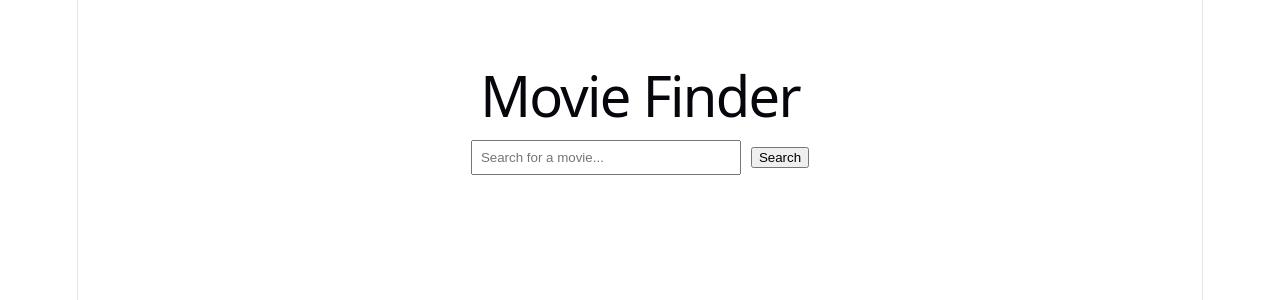
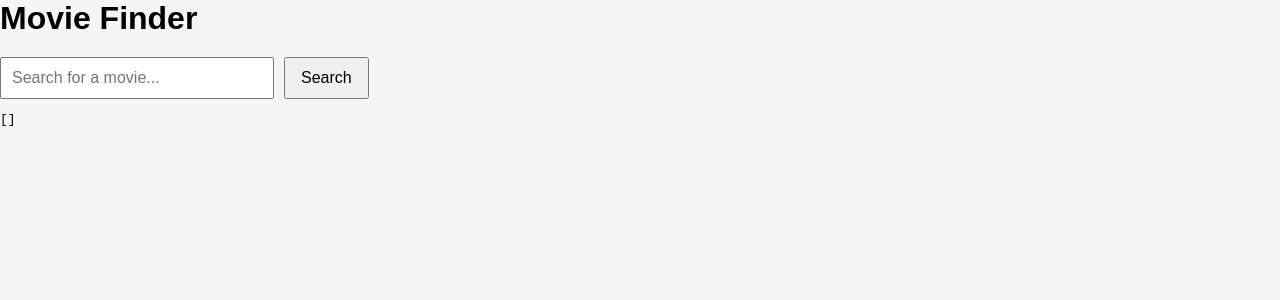
Before and after one commit to jesusrflores/movie-finder-app, a React (Vite) app: page / in a window 1280 px wide. Shown: the top 300 px of the page. Built offline with nearby package versions, Linux system fonts and the light colour scheme.

Commit message:
added OMDB API and changed css styling in app and index

```diff
--- a/src/App.css
+++ b/src/App.css
@@ -1,184 +1,25 @@
-.counter {
-  font-size: 16px;
-  padding: 5px 10px;
-  border-radius: 5px;
-  color: var(--accent);
-  background: var(--accent-bg);
-  border: 2px solid transparent;
-  transition: border-color 0.3s;
-  margin-bottom: 24px;
-
-  &:hover {
-    border-color: var(--accent-border);
-  }
-  &:focus-visible {
-    outline: 2px solid var(--accent);
-    outline-offset: 2px;
-  }
+.app {
+  text-align: center;
+  padding: 40px 20px;
 }
 
-.hero {
-  position: relative;
-
-  .base,
-  .framework,
-  .vite {
-    inset-inline: 0;
-    margin: 0 auto;
-  }
-
-  .base {
-    width: 170px;
-    position: relative;
-    z-index: 0;
-  }
-
-  .framework,
-  .vite {
-    position: absolute;
-  }
-
-  .framework {
-    z-index: 1;
-    top: 34px;
-    height: 28px;
-    transform: perspective(2000px) rotateZ(300deg) rotateX(44deg) rotateY(39deg)
-      scale(1.4);
-  }
-
-  .vite {
-    z-index: 0;
-    top: 107px;
-    height: 26px;
-    width: auto;
-    transform: perspective(2000px) rotateZ(300deg) rotateX(40deg) rotateY(39deg)
-      scale(0.8);
-  }
+.title {
+  margin-bottom: 20px;
 }
 
-#center {
-  display: flex;
-  flex-direction: column;
-  gap: 25px;
-  place-content: center;
-  place-items: center;
-  flex-grow: 1;
-
-  @media (max-width: 1024px) {
-    padding: 32px 20px 24px;
-    gap: 18px;
-  }
+.search-container {
+  margin-bottom: 30px;
 }
 
-#next-steps {
-  display: flex;
-  border-top: 1px solid var(--border);
-  text-align: left;
-
-  & > div {
-    flex: 1 1 0;
-    padding: 32px;
-    @media (max-width: 1024px) {
-      padding: 24px 20px;
-    }
-  }
-
-  .icon {
-    margin-bottom: 16px;
-    width: 22px;
-    height: 22px;
-  }
-
-  @media (max-width: 1024px) {
-    flex-direction: column;
-    text-align: center;
-  }
+.search-input {
+  padding: 10px;
+  width: 250px;
+  font-size: 16px;
 }
 
-#docs {
-  border-right: 1px solid var(--border);
-
-  @media (max-width: 1024px) {
-    border-right: none;
-    border-bottom: 1px solid var(--border);
-  }
+.search-button {
+  padding: 10px 15px;
+  margin-left: 10px;
+  font-size: 16px;
+  cursor: pointer;
 }
-
-#next-steps ul {
-  list-style: none;
-  padding: 0;
-  display: flex;
-  gap: 8px;
-  margin: 32px 0 0;
-
-  .logo {
-    height: 18px;
-  }
-
-  a {
-    color: var(--text-h);
-    font-size: 16px;
-    border-radius: 6px;
-    background: var(--social-bg);
-    display: flex;
-    padding: 6px 12px;
-    align-items: center;
-    gap: 8px;
-    text-decoration: none;
-    transition: box-shadow 0.3s;
-
-    &:hover {
-      box-shadow: var(--shadow);
-    }
-    .button-icon {
-      height: 18px;
-      width: 18px;
-    }
-  }
-
-  @media (max-width: 1024px) {
-    margin-top: 20px;
-    flex-wrap: wrap;
-    justify-content: center;
-
-    li {
-      flex: 1 1 calc(50% - 8px);
-    }
-
-    a {
-      width: 100%;
-      justify-content: center;
-      box-sizing: border-box;
-    }
-  }
-}
-
-#spacer {
-  height: 88px;
-  border-top: 1px solid var(--border);
-  @media (max-width: 1024px) {
-    height: 48px;
-  }
-}
-
-.ticks {
-  position: relative;
-  width: 100%;
-
-  &::before,
-  &::after {
-    content: '';
-    position: absolute;
-    top: -4.5px;
-    border: 5px solid transparent;
-  }
-
-  &::before {
-    left: 0;
-    border-left-color: var(--border);
-  }
-  &::after {
-    right: 0;
-    border-right-color: var(--border);
-  }
-}
--- a/src/App.tsx
+++ b/src/App.tsx
@@ -1,18 +1,31 @@
-
+import React, { useState } from "react";
 import SearchBar from "./components/SearchBar";
-
+import { searchMovies } from "./api";
 import './App.css'
 
-function App() {
-  const handleSearch = (query: string) => {
-    // Implement your search logic here
-    console.log('Searching for:', query)
+const App: React.FC = () => {
+  const [movies, setMovies] = useState<any[]>([]);
+
+  const handleSearch = async (query: string) => {
+    console.log("Searching for:", query);
+
+    const results = await searchMovies(query);
+
+    console.log("Search results:", results);
+
+    setMovies(results);
   };
 
   return (
-    <div style={{ textAlign: "center", marginTop: "50px" }}>
-      <h1>Movie Finder</h1>
+    <div className="App">
+      <h1 className="title">Movie Finder</h1>
+
       <SearchBar onSearch={handleSearch} />
+
+      {/* temporary display of search results */}
+      <pre style={{ textAlign: "left"}}>
+        {JSON.stringify(movies, null, 2)}
+        </pre>
     </div>
   )
 }
--- /dev/null
+++ b/src/api.ts
@@ -0,0 +1,17 @@
+const API_KEY = "d6427cec";
+const BASE_URL = "http://www.omdbapi.com/";
+
+export const searchMovies = async (query: string) => {
+    const response = await fetch(
+        `${BASE_URL}?s=${query}&apikey=${API_KEY}`
+    );
+
+    const data = await response.json();
+
+    //OMDb API returns a property "Search" which contains the array of movies
+    if (data.Response === "False") {
+        return [];
+    }
+
+    return data.Search;
+};
--- a/src/components/SearchBar.tsx
+++ b/src/components/SearchBar.tsx
@@ -1,4 +1,5 @@
 import React, { useState } from "react";
+import "../App.css";
 
 type Props = {
   onSearch: (query: string) => void;
@@ -15,20 +16,19 @@ const SearchBar: React.FC<Props> = ({ onSearch }) => {
   };
 
   return (
-    <div style={{ marginBottom: "20px" }}>
       <form onSubmit={handleSubmit}>
         <input
+        className="search-input"
           type="text"
           placeholder="Search for a movie..."
           value={query}
           onChange={(e) => setQuery(e.target.value)}
-          style={{ padding: "8px", width: "250px" }}
         />
-        <button type="submit" style={{ marginLeft: "10px" }}>
+        <button type="submit" className="search-button">
           Search
         </button>
       </form>
-    </div>
+
   );
 };
 
--- a/src/index.css
+++ b/src/index.css
@@ -1,111 +1,9 @@
-:root {
-  --text: #6b6375;
-  --text-h: #08060d;
-  --bg: #fff;
-  --border: #e5e4e7;
-  --code-bg: #f4f3ec;
-  --accent: #aa3bff;
-  --accent-bg: rgba(170, 59, 255, 0.1);
-  --accent-border: rgba(170, 59, 255, 0.5);
-  --social-bg: rgba(244, 243, 236, 0.5);
-  --shadow:
-    rgba(0, 0, 0, 0.1) 0 10px 15px -3px, rgba(0, 0, 0, 0.05) 0 4px 6px -2px;
-
-  --sans: system-ui, 'Segoe UI', Roboto, sans-serif;
-  --heading: system-ui, 'Segoe UI', Roboto, sans-serif;
-  --mono: ui-monospace, Consolas, monospace;
-
-  font: 18px/145% var(--sans);
-  letter-spacing: 0.18px;
-  color-scheme: light dark;
-  color: var(--text);
-  background: var(--bg);
-  font-synthesis: none;
-  text-rendering: optimizeLegibility;
-  -webkit-font-smoothing: antialiased;
-  -moz-osx-font-smoothing: grayscale;
-
-  @media (max-width: 1024px) {
-    font-size: 16px;
-  }
-}
-
-@media (prefers-color-scheme: dark) {
-  :root {
-    --text: #9ca3af;
-    --text-h: #f3f4f6;
-    --bg: #16171d;
-    --border: #2e303a;
-    --code-bg: #1f2028;
-    --accent: #c084fc;
-    --accent-bg: rgba(192, 132, 252, 0.15);
-    --accent-border: rgba(192, 132, 252, 0.5);
-    --social-bg: rgba(47, 48, 58, 0.5);
-    --shadow:
-      rgba(0, 0, 0, 0.4) 0 10px 15px -3px, rgba(0, 0, 0, 0.25) 0 4px 6px -2px;
-  }
-
-  #social .button-icon {
-    filter: invert(1) brightness(2);
-  }
-}
-
-#root {
-  width: 1126px;
-  max-width: 100%;
-  margin: 0 auto;
-  text-align: center;
-  border-inline: 1px solid var(--border);
-  min-height: 100svh;
-  display: flex;
-  flex-direction: column;
-  box-sizing: border-box;
-}
-
 body {
   margin: 0;
-}
-
-h1,
-h2 {
-  font-family: var(--heading);
-  font-weight: 500;
-  color: var(--text-h);
+  font-family: Arial, sans-serif;
+  background-color: #f5f5f5;
 }
 
 h1 {
-  font-size: 56px;
-  letter-spacing: -1.68px;
-  margin: 32px 0;
-  @media (max-width: 1024px) {
-    font-size: 36px;
-    margin: 20px 0;
-  }
-}
-h2 {
-  font-size: 24px;
-  line-height: 118%;
-  letter-spacing: -0.24px;
-  margin: 0 0 8px;
-  @media (max-width: 1024px) {
-    font-size: 20px;
-  }
-}
-p {
   margin: 0;
 }
-
-code,
-.counter {
-  font-family: var(--mono);
-  display: inline-flex;
-  border-radius: 4px;
-  color: var(--text-h);
-}
-
-code {
-  font-size: 15px;
-  line-height: 135%;
-  padding: 4px 8px;
-  background: var(--code-bg);
-}
```
